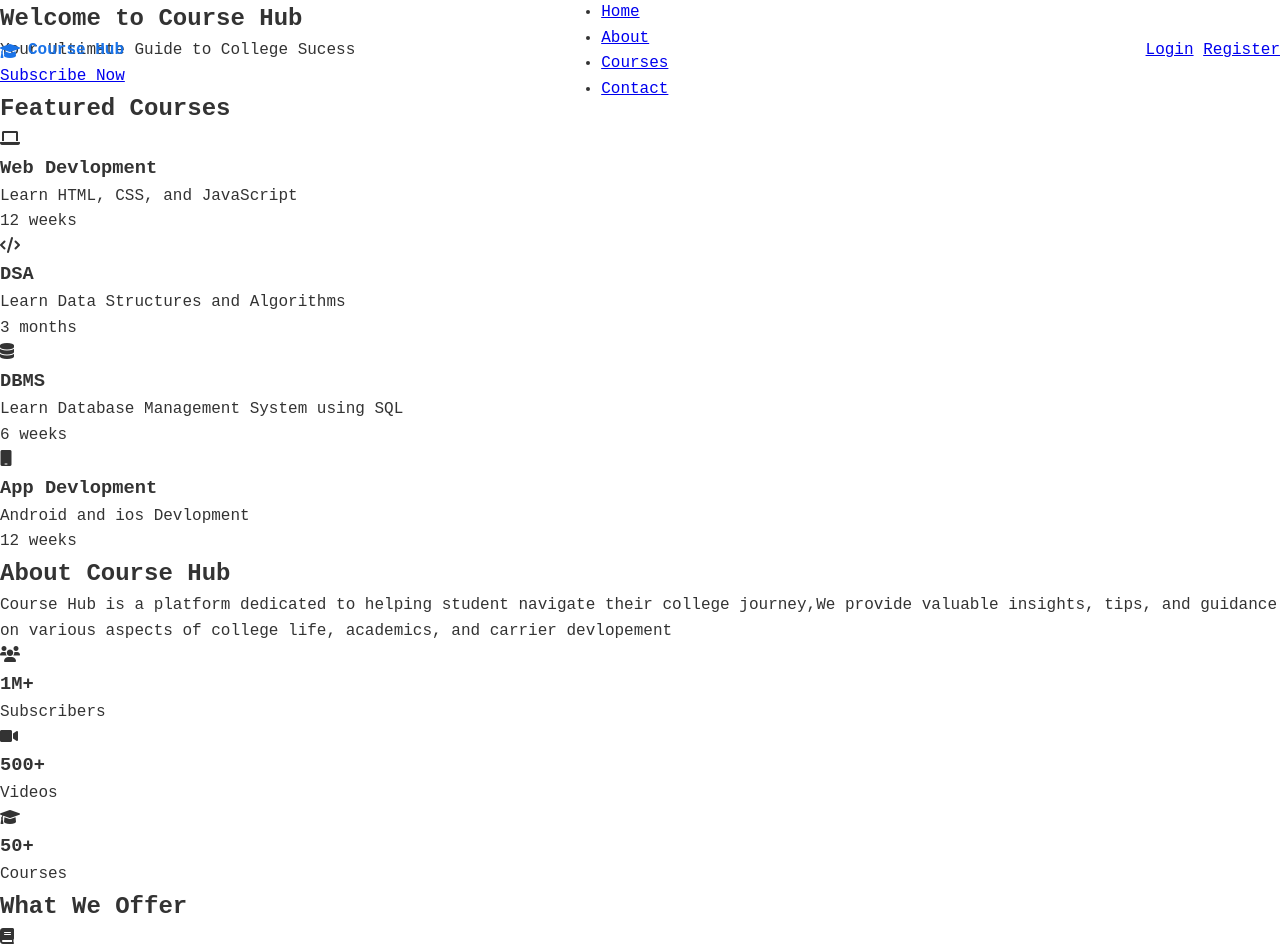
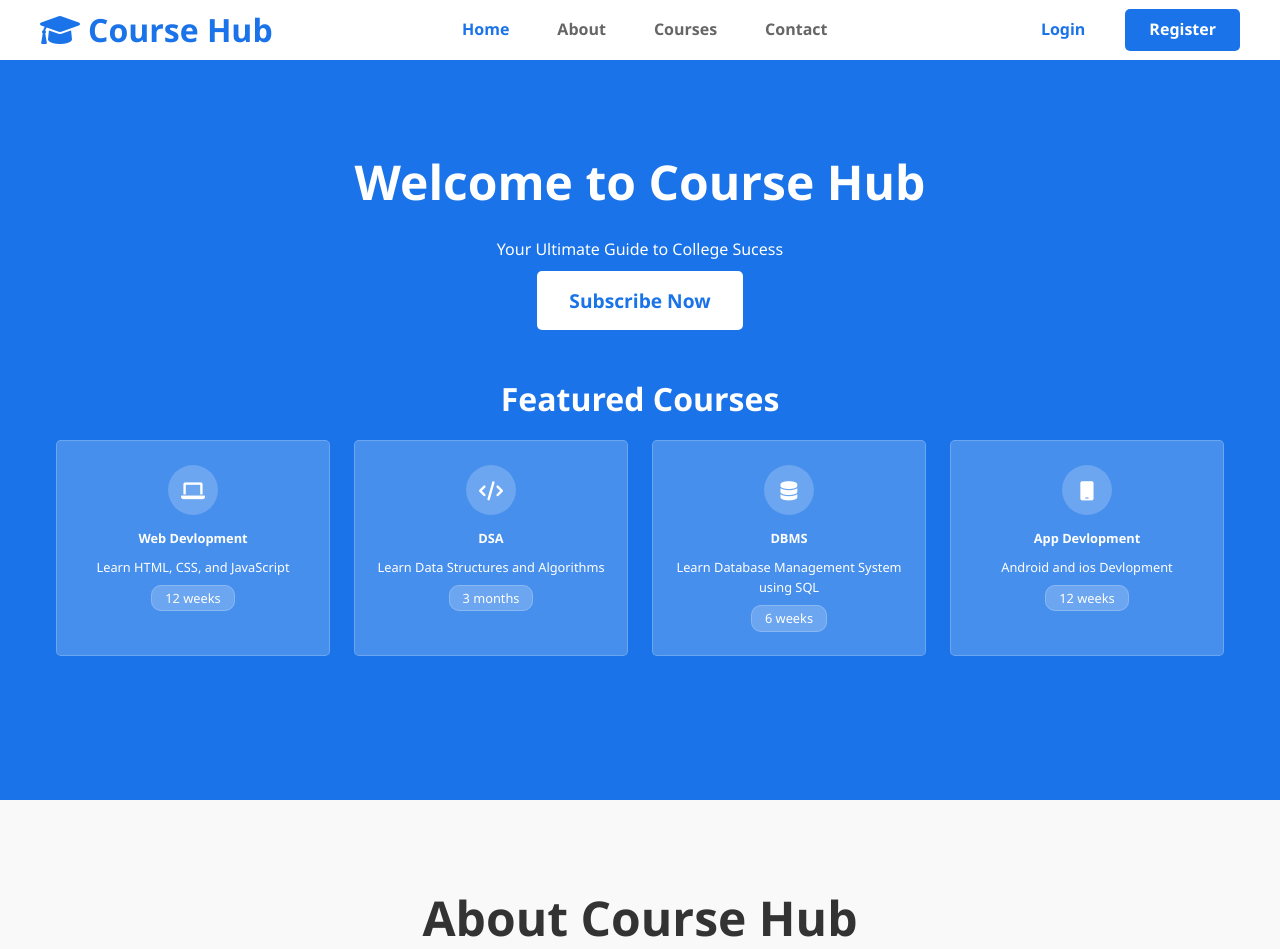
Before and after one commit to VANSHPAR/HTML-CSS-Project, a plain HTML site: page Project/index.html in a window 1280 px wide. Shown: the top 949 px of the page. Drawn offline with Linux system fonts and the light colour scheme.

Commit message:
Add files via upload

```diff
--- a/Project/style.css
+++ b/Project/style.css
@@ -7,7 +7,7 @@
     box-sizing: border-box;
 }
 body{
-    font-family: 'Courier New', Courier, monospace;
+    font-family: 'Segoe UI', Tahoma, Geneva, Verdana, sans-serif;
     color: #333;
     line-height: 1.6;
 }
@@ -17,11 +17,22 @@ header{
     height: 100px;
     position: fixed;
     top: 0;
+    height:60px;
+    background-color: #fff;
+}
+.nav-container{
+    width:100%;
+    height:100%;
+    display:flex;
+    justify-content:center;
 }
 nav{
     display: flex;
     justify-content: space-between;
     align-items: center;
+    width:100%;
+    max-width:1200px;
+
 }
 .logo{
     display: flex;
@@ -30,5 +41,288 @@ nav{
     font-family: 1.5rem;
     color: #1a73e8;
     font-weight: bold;
+    font-size: 2rem;
+}
+.nav-links{
+    display:flex;
+    gap:2rem;
+    list-style:none;
+}
+.nav-links a{
+    text-Decoration:none;
+    color:#666;
+    font-weight:700;
+    padding:0.5rem
+}
+.nav-links a:hover,
+.nav-links .active{
+    color:#1a73e8;
+}
+
+.nav-button{
+    display:flex;
+    gap:1rem;
+    align-items:center;
+
 
 }
+.nav-button .login-btn{
+    padding:0.5rem 1.5rem;
+    color: #1a73e8;
+    text-Decoration:none;
+    border-radius:5px;
+    font-weight:700;
+
+
+}
+.login-btn:hover{
+    background-color: #f0f4fe;
+}
+.register-btn{
+    padding:0.5rem 1.5rem;
+    background-color: #1a73e8;
+    color:#fff;
+    text-Decoration:none;
+    border-radius:5px;
+    font-weight:700;
+}
+.hero{
+    display: flex;
+    flex-direction: column;
+    height: 100vh;
+    background-color: #1a73e8;
+    align-items: center;
+    justify-content: center;
+    padding: 1rem;
+    color: #fff;
+    text-align: center;
+
+}
+.hero-content{
+    font-size: 1.2rem;
+    margin-bottom: 1.5rem;
+}
+.hero h1{
+    font-size: 3rem;
+    margin-bottom: 1rem;
+}
+.hero p{
+    font-size: 1rem;
+    margin-bottom: 1.5rem;
+}
+.btn{
+    padding: 1rem 2rem;
+    background-color: #fff;
+    color: #1a73e8;
+    text-decoration: none;
+    border-radius: 5px;
+    font-weight: 700;
+}
+.featured-courses{
+    width: 100%;
+    max-width: 1200px;
+    padding: 0 1rem;
+    margin-top: 2rem;
+}
+.featured-courses h2{
+color: #fff;
+font-size: 2rem;
+margin-bottom: 1rem;
+}
+.course-grid{
+    display: grid;
+    grid-template-columns: 1fr 1fr 1fr 1fr;
+    gap: 1.5rem;
+
+}
+.course-card{
+    background-color: rgba(255,255,255,0.2);
+    border-radius: 5px;
+    padding: 1.5rem 1rem;
+    text-align: center;
+    border: 1px solid rgba(255,255,255,0.2);
+}
+.course-img{
+    width: 50px;
+    height: 50px;
+    background-color: rgba(255,255,255,0.2);
+    border-radius: 25px;
+    display: flex;
+    align-items: center;
+    justify-content: center;
+    margin: 0 auto 0.8rem;
+    font-size: 1.2rem;
+    color: #fff;
+}
+.course-card h3{
+    color: #fff;
+    margin-bottom: 0.5rem;
+    font-size: 0.8rem;
+}
+.course-card p{
+    color: #fff;
+    margin-bottom: 0.5rem;
+    font-size: 0.8rem;
+}
+.course-duration{
+    padding: 0.2rem 0.8rem;
+    background-color: rgba(255,255,255,0.2);
+    color: #fff;
+    font-size: 0.8rem;
+    border-radius: 10px ;
+    border: 1px solid rgba(255,255,255,0.2);;
+}
+.about{
+padding: 5rem 2rem;
+background-color: #f8f9f8;
+
+}
+.about-content{
+    max-width: 1200px;
+    margin:  0 auto;
+    text-align: center;
+
+}
+.about h2{
+    font-size: 3rem;
+    margin-bottom: 2rem;
+    color: #333;
+
+}
+.about p{
+    padding: 2rem;
+     margin:  0 auto 3rem;
+     font-size: 1.2rem;
+}
+.stats{
+    display: grid;
+
+    grid-template-columns: 1fr 1fr 1fr;
+    gap: 2rem;
+    max-width: 800px;
+
+}
+.stat-item{
+    padding: 2rem;
+    background-color: #fff;
+    border-radius: 5px;
+    box-shadow: 0 2px 4px rgba(0,0,0,0.1);
+    font-weight: bold;
+}
+.stat-item i{
+    font-size: 2rem;
+    color: #1a73e8;
+    margin-bottom: 1rem;
+
+}
+.stat-item h3{
+    font-size: 2rem;
+     color: #333;
+    margin-bottom: 0.5rem;
+
+}
+.stat-item p{
+    margin-top: -2rem;
+    font-weight: 400;
+
+
+}
+.features{
+    padding: 5ren 2rem;
+    background-color: #fff;
+}
+.features h2{
+    text-align: center;
+    font-size: 2.5rem;
+    margin-bottom: 3rem;
+    color: #333;
+}
+.features-grid{
+  display: grid;
+  grid-template-columns: 1fr 1fr 1fr 1fr;
+  gap: 2rem;
+  max-width: 1200px;
+  margin: 0 auto;
+}
+.features-card{
+    padding:2rem;
+    background-color: #f8f9f8;
+    border-radius: 5px;
+    text-align: center;
+}
+.features-card i{
+    font-size: 2.5rem;
+    color: #1a73e8;
+    margin-bottom: 1rem;
+}
+.features-card h3{
+
+    color: #333;
+    margin-bottom: 1rem;
+}
+footer{
+    margin-top: 5rem;
+    background-color: #333;
+    color: #fff;
+    padding: 3rem 2rem 1rem;
+}
+.footer-content{
+    display: grid;
+    grid-template-columns:  1fr 1fr 1fr;
+    gap: 2rem;
+    max-width: 1200px;
+    margin: 0 auto;
+}
+.footer-section h3{
+    margin-bottom: 1rem;
+
+}
+.footer-section ul{
+    list-style: none;
+}
+.footer-section ul li{
+    margin-bottom: 0.5rem;
+}
+.footer-section a{
+    color: #fff;
+    text-decoration: none;
+}
+.footer-section a:hover{
+    color: blue;
+}
+.social-media{
+    display: flex;
+    gap: 1rem;
+    margin-top: 1rem;
+}
+.social-media i{
+    font-size: 1.5rem;
+}
+.footer-bottom{
+    text-align: center;
+    margin-top: 3rem;
+    padding-top: 2rem;
+    border-top: 2px solid #666;
+}
+@media (max-width:768px){
+    .nav-container{
+        padding: 0 0.8rem;
+    }
+    .nav-links,.nav-button{
+        display: none;;
+    }
+    .hero{
+      padding: 1rem 0.5rem;
+      padding-top: 75px;
+      height: auto;
+      min-height: 100vh;
+}
+.hero h1{
+    font-size: 2rem;
+    margin-bottom: 0.6rem;
+}
+ .course-grid,.stats,.features-grid{
+    grid-template-columns: 1fr;
+}
+
+}
```
